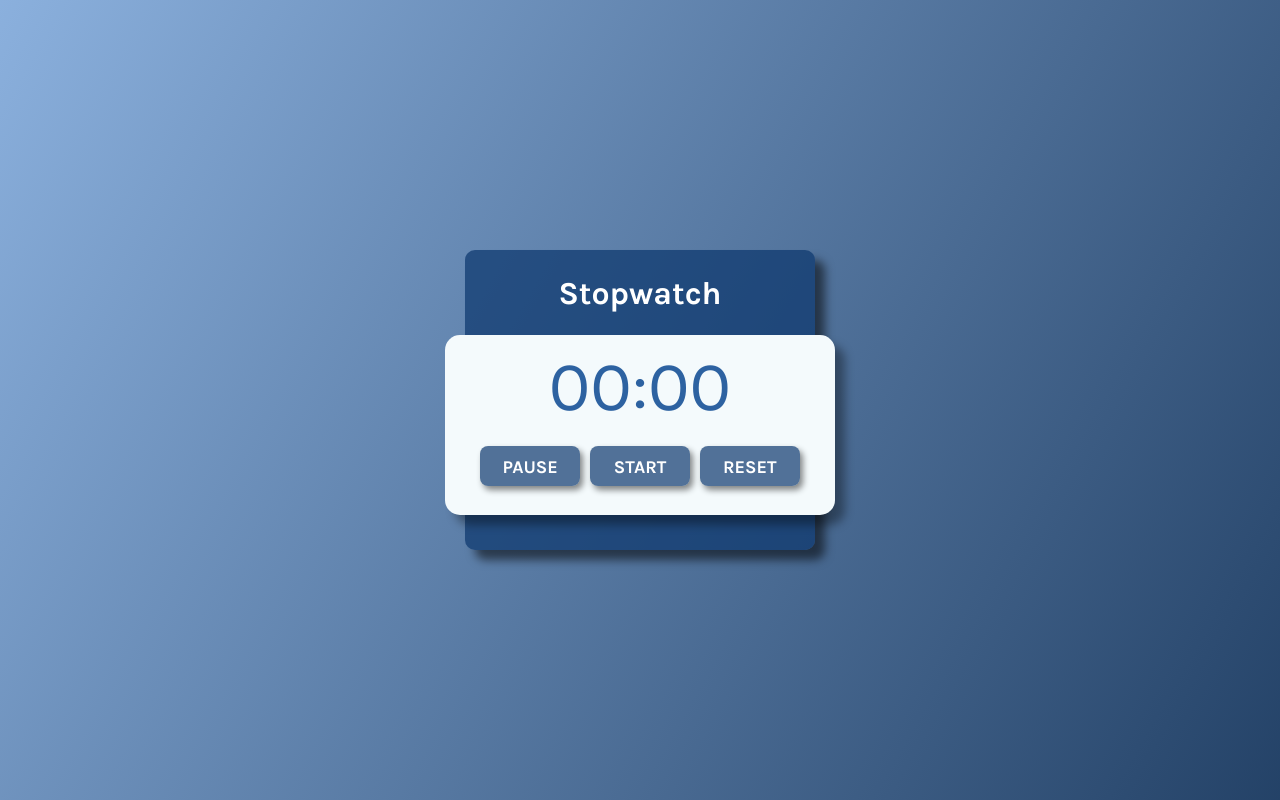
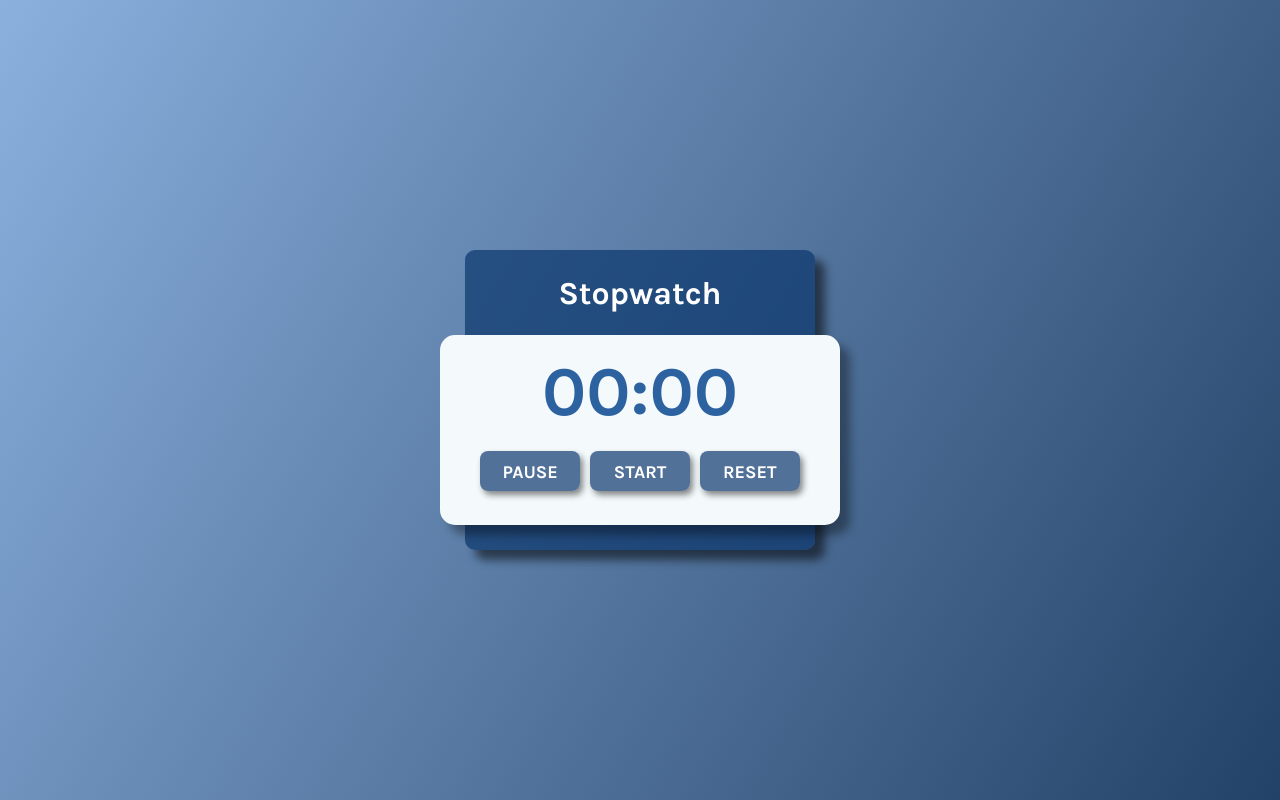
Before and after one commit to edgardjustino/stopwatch, a plain HTML site: page index.html in a window 1280 px wide. Drawn offline with Linux system fonts and the light colour scheme.

Commit message:
little adjusts on css

```diff
--- a/styles.css
+++ b/styles.css
@@ -45,12 +45,13 @@ h1 {
 p{
     font-size: 70px;
     color: rgba(14, 74, 147, 0.867);
+    font-weight: 550;
 }
 
 .timer-area {
     background: rgb(244, 250, 252);
-    width: 390px;
-    height: 180px;
+    width: 400px;
+    height: 190px;
     display: flex;
     align-items: center;
     justify-content: center;
@@ -75,4 +76,5 @@ button {
     margin: 18px 3px;
     color: white;
     background: rgba(9, 53, 108, 0.69);
+    cursor: pointer;
 }
```
